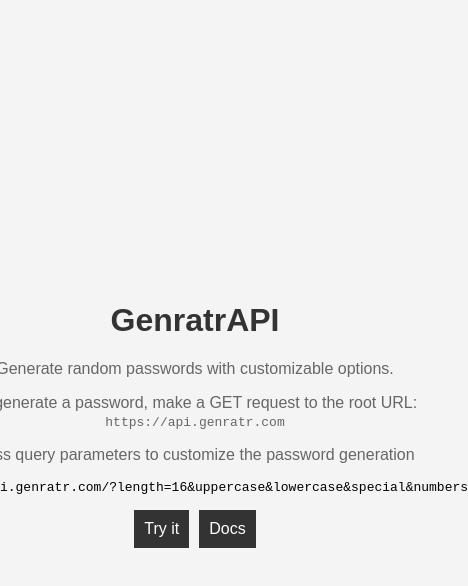
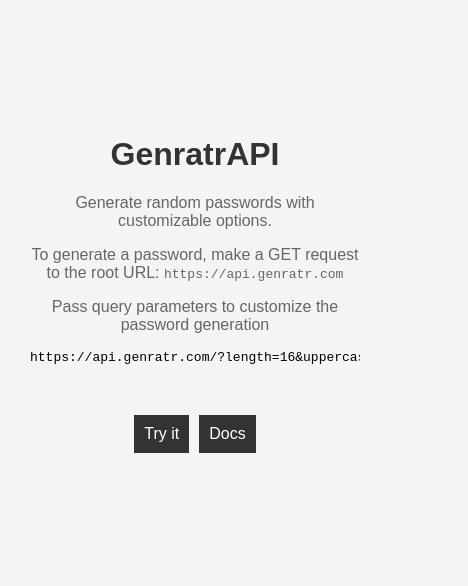
Before and after one commit to yavisht/GenratrAPI, a website: page index.html in a window 390 px wide. Shown: the whole page, 468 px wide, since content can reach past the window. Drawn offline with Linux system fonts and the light colour scheme.

Commit message:
feat: responsive

```diff
--- a/index.html
+++ b/index.html
@@ -16,14 +16,14 @@
             background-color: #f4f4f4;
             margin: 0;
             padding: 0;
-            display: flex;
-            justify-content: center;
-            align-items: center;
             min-height: 100vh;
         }
 
         .container {
             text-align: center;
+            padding:30px;
+            top:10vh;
+            position: relative;
         }
 
         h1 {
@@ -32,6 +32,11 @@
 
         p {
             color: #666;
+        }
+        pre{
+            width: 100%;
+            overflow: scroll;
+            height:50px;
         }
         a{
             color: #fff;
```
